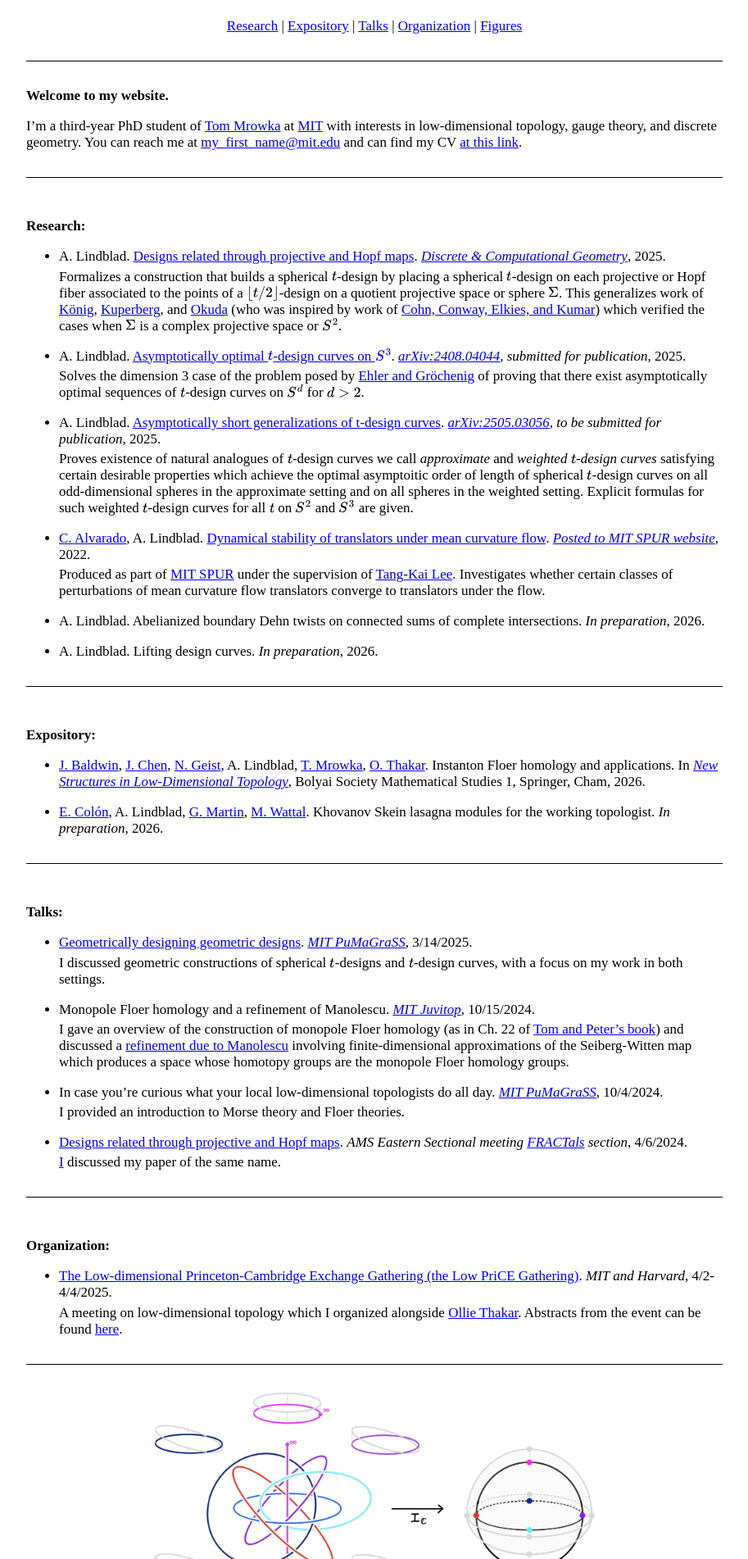
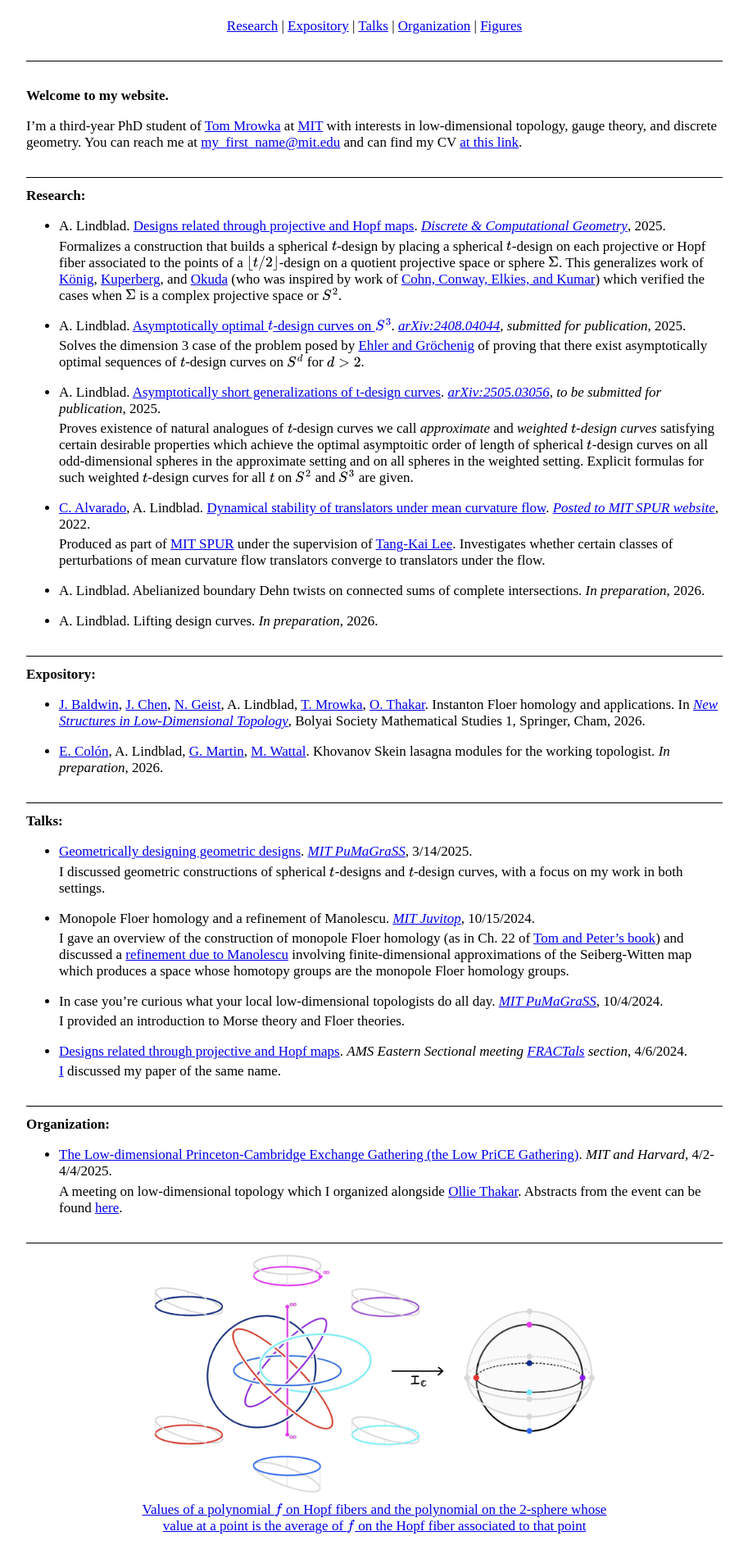
Before and after one commit to AyodejiLindblad/AyodejiLindblad.github.io, a Jekyll site: the page built from index.md, in a window 1280 px wide. Shown: the part 359-2261 px from the top of the page at 82% size, without its empty margins (183-1096 px from the left). Built offline with Jekyll 4.4.1, drawn with Linux system fonts in a browser that asks for light colours; some web fonts are replaced.

Commit message:
Will this work?

```diff
--- a/resources/style/main.css
+++ b/resources/style/main.css
@@ -90,7 +90,7 @@ html, body {
   display: block;
   height: 0;
   /* This creates the “blank line above” while keeping layout unchanged */
-  padding-top: 1.25rem;
+  padding-top: 0rem;
   margin-top: -1.25rem;
   /* invisible and non-interactive */
   visibility: hidden;
```
